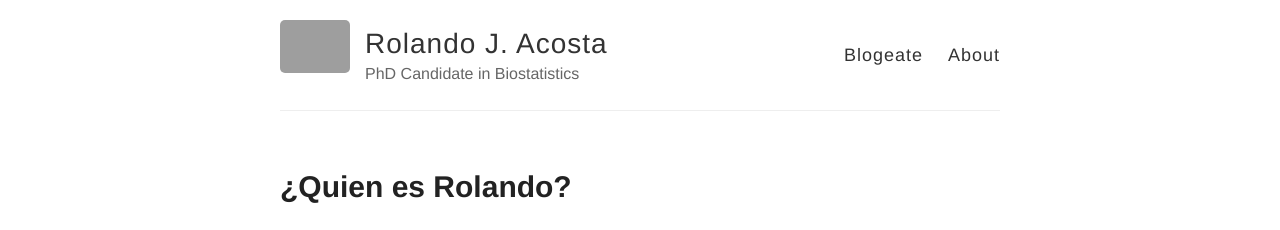
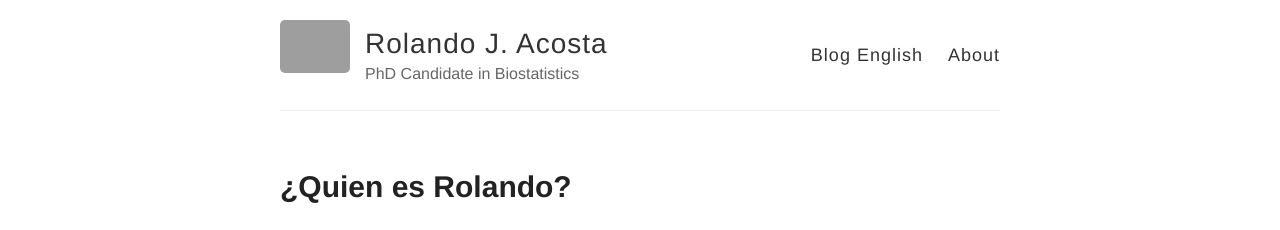
Before and after one commit to RJNunez/old-blog, a Jekyll site: the page built from index.html, in a window 1280 px wide. Shown: the top 230 px of the page. Built offline with Jekyll 4.4.1, drawn with Linux system fonts in a browser that asks for light colours; grey boxes are pictures that could not be loaded.

Commit message:
Update default.html

```diff
--- a/_layouts/default.html
+++ b/_layouts/default.html
@@ -27,7 +27,7 @@
           </div>
 
           <nav>
-            <a href="{{ site.baseurl }}/">Blogeate</a>
+            <a href="{{ site.baseurl }}/">Blog English</a>
             <a href="{{ site.baseurl }}/about">About</a>
           </nav>
         </header>
```
